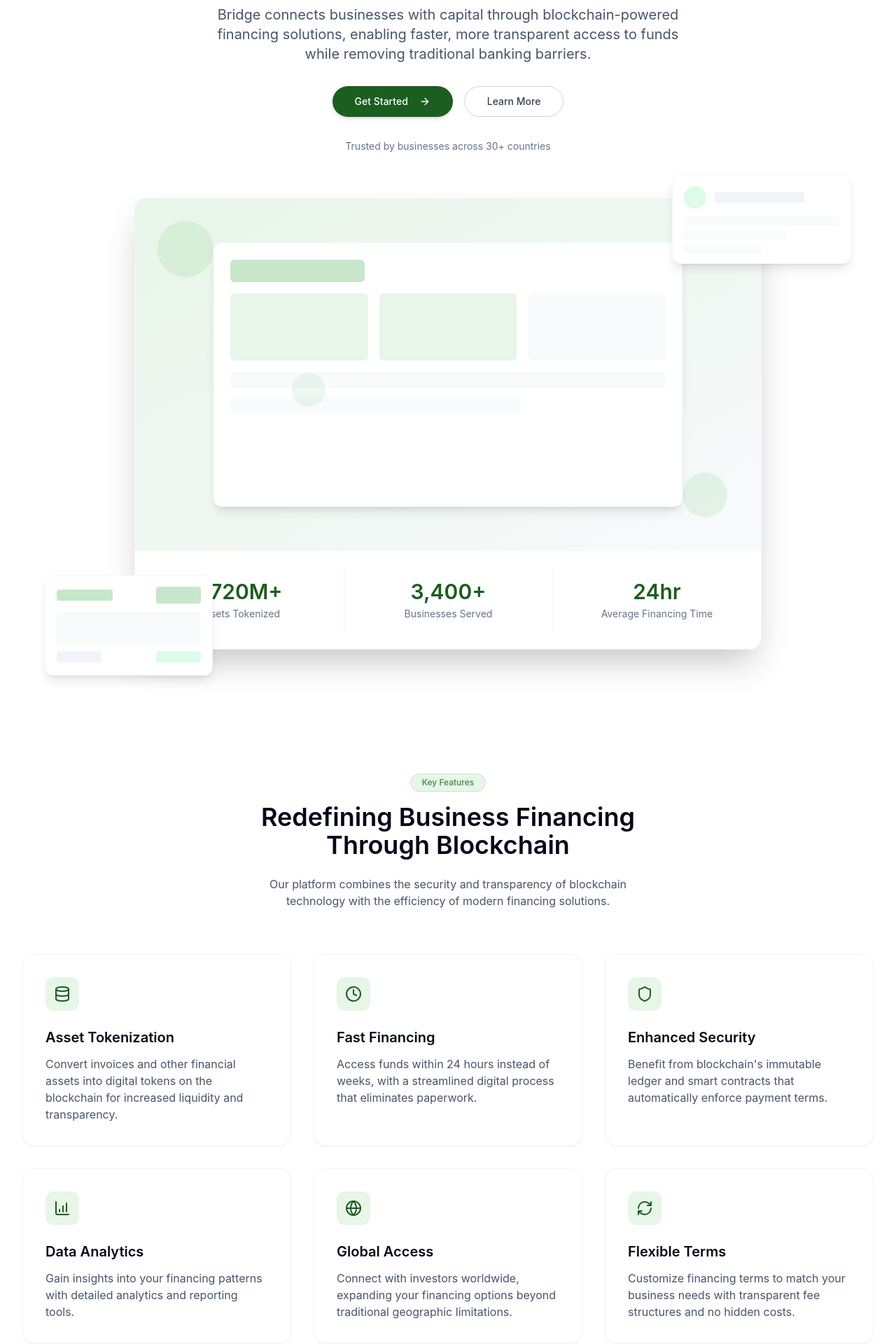
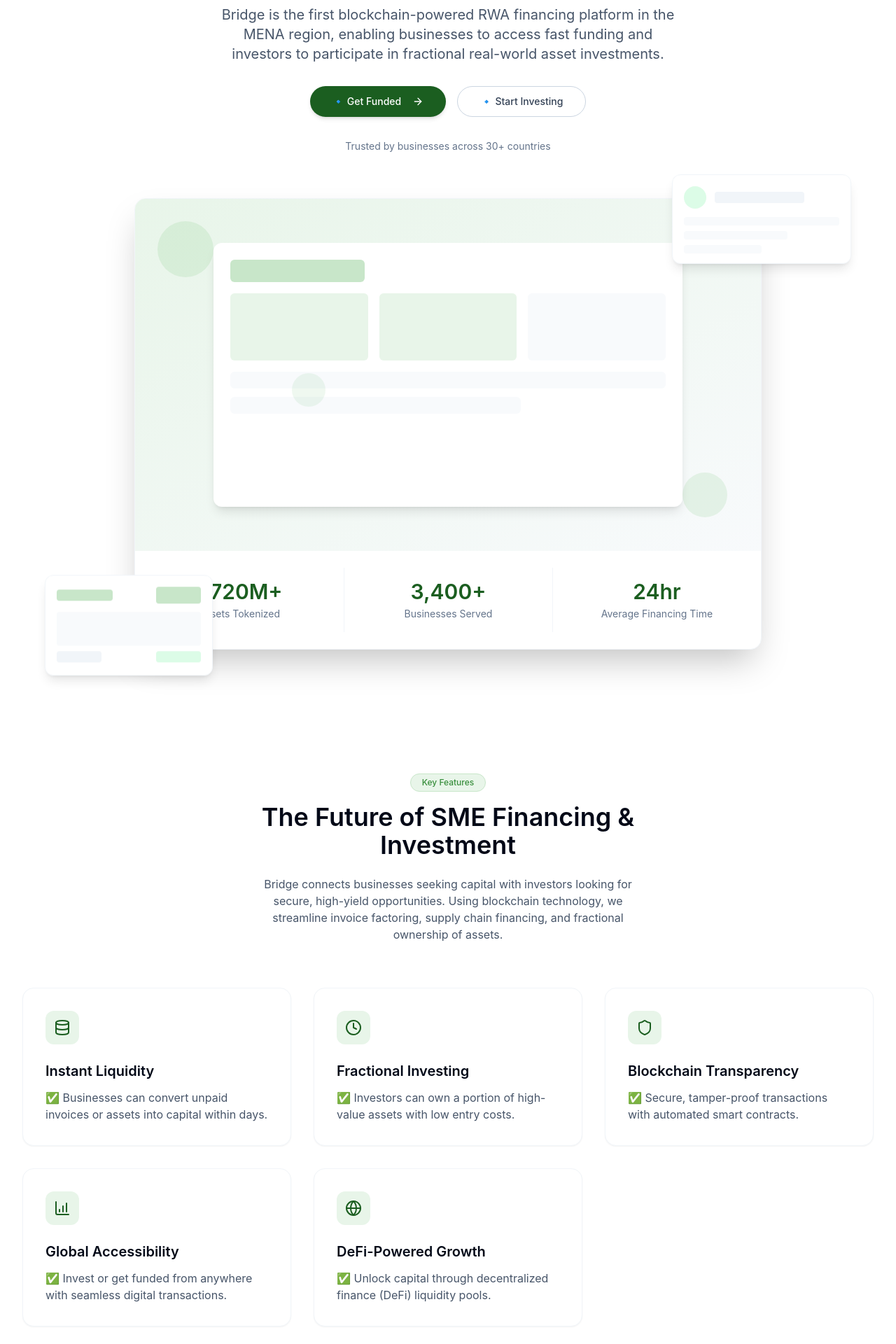
Before and after one commit to oarafa7/bridgefi-solution-hub, a React (Vite) app: page / in a window 1280 px wide. Shown: the part 340-2260 px from the top of the page at 70% size. Built offline with nearby package versions, Linux system fonts and the light colour scheme.

Commit message:
feat: Implement landing page content
Implement the content for the landing page, including the hero section, features, how it works, benefits, and call to action sections.

```diff
--- a/src/components/Benefits.tsx
+++ b/src/components/Benefits.tsx
@@ -3,23 +3,15 @@ import { ChevronRight, Building, User } from "lucide-react";
 import AnimatedElement from "./AnimatedElement";
 
 const businessBenefits = [
-  "Access financing in as little as 24 hours",
-  "No need for traditional credit checks",
-  "Tokenize multiple asset types (invoices, purchase orders, etc.)",
-  "Reduce dependency on traditional banking relationships",
-  "Transparent fee structure with no hidden costs",
-  "Improve cash flow predictability",
-  "Access a global network of investors"
+  "Fast Funding: No more waiting for bank approvals—access liquidity in days.",
+  "Flexible Terms: Sell invoices or tokenize assets without restrictive loans.",
+  "Growth-Driven: Secure working capital and reinvest in your business."
 ];
 
 const investorBenefits = [
-  "Invest in asset-backed tokens with clear risk profiles",
-  "Diversify your portfolio with short-term, secured investments",
-  "Access previously unavailable SME funding opportunities",
-  "Select investments based on industry, geography, or risk tolerance",
-  "Automated settlements through smart contracts",
-  "Full transparency on all investments",
-  "Higher yields compared to traditional fixed-income assets"
+  "High-Yield Returns: Earn stable returns from real-world assets.",
+  "Diversified Portfolio: Invest in multiple asset classes with fractional ownership.",
+  "Blockchain Security: Enjoy transparent, tamper-proof transactions."
 ];
 
 const Benefits = () => {
@@ -31,7 +23,7 @@ const Benefits = () => {
             Benefits
           </span>
           <h2 className="text-3xl md:text-4xl font-semibold mb-6">
-            Advantages for All Participants
+            Why Choose Bridge?
           </h2>
           <p className="text-slate-600">
             Bridge creates value for both businesses seeking financing and investors
@@ -54,7 +46,7 @@ const Benefits = () => {
                 {businessBenefits.map((benefit, index) => (
                   <li key={index} className="flex items-start">
                     <ChevronRight className="h-5 w-5 text-bridge-green-500 mr-2 flex-shrink-0 mt-0.5" />
-                    <span className="text-slate-700">{benefit}</span>
+                    <span className="text-slate-700">✔ {benefit}</span>
                   </li>
                 ))}
               </ul>
@@ -89,7 +81,7 @@ const Benefits = () => {
                 {investorBenefits.map((benefit, index) => (
                   <li key={index} className="flex items-start">
                     <ChevronRight className="h-5 w-5 text-bridge-green-500 mr-2 flex-shrink-0 mt-0.5" />
-                    <span className="text-slate-700">{benefit}</span>
+                    <span className="text-slate-700">✔ {benefit}</span>
                   </li>
                 ))}
               </ul>
--- a/src/components/CTASection.tsx
+++ b/src/components/CTASection.tsx
@@ -22,24 +22,21 @@ const CTASection = () => {
 
           <AnimatedElement animation="fade-in" delay={200}>
             <h2 className="text-3xl md:text-4xl lg:text-5xl font-semibold mb-6">
-              Ready to Transform Your Business Financing?
+              Start Funding. Start Investing.
             </h2>
           </AnimatedElement>
 
           <AnimatedElement animation="fade-in" delay={400}>
             <p className="text-lg text-slate-600 mb-8">
-              Join thousands of businesses that have already discovered the power of blockchain-enabled
-              financing. Create your account in minutes and get access to capital when you need it.
+              Join Bridge today and experience the future of real-world asset financing. Whether you're a business
+              in need of liquidity or an investor looking for secure opportunities, we make it simple, fast, and transparent.
             </p>
           </AnimatedElement>
 
           <AnimatedElement animation="fade-in" delay={600} className="flex flex-col sm:flex-row gap-4 justify-center">
             <Button size="lg" className="rounded-full px-8 bg-bridge-green text-white hover:bg-bridge-green-700">
-              Create Free Account
+              🔹 Sign Up Now
               <ArrowRight size={16} className="ml-2" />
-            </Button>
-            <Button variant="outline" size="lg" className="rounded-full px-8 border-slate-300 hover:border-bridge-green-300 hover:bg-white">
-              Schedule a Demo
             </Button>
           </AnimatedElement>
 
--- a/src/components/Features.tsx
+++ b/src/components/Features.tsx
@@ -6,33 +6,28 @@ import { Button } from "@/components/ui/button";
 const features = [
   {
     icon: <Database className="h-6 w-6 text-bridge-green" />,
-    title: "Asset Tokenization",
-    description: "Convert invoices and other financial assets into digital tokens on the blockchain for increased liquidity and transparency."
+    title: "Instant Liquidity",
+    description: "Businesses can convert unpaid invoices or assets into capital within days."
   },
   {
     icon: <Clock className="h-6 w-6 text-bridge-green" />,
-    title: "Fast Financing",
-    description: "Access funds within 24 hours instead of weeks, with a streamlined digital process that eliminates paperwork."
+    title: "Fractional Investing",
+    description: "Investors can own a portion of high-value assets with low entry costs."
   },
   {
     icon: <Shield className="h-6 w-6 text-bridge-green" />,
-    title: "Enhanced Security",
-    description: "Benefit from blockchain's immutable ledger and smart contracts that automatically enforce payment terms."
+    title: "Blockchain Transparency",
+    description: "Secure, tamper-proof transactions with automated smart contracts."
   },
   {
     icon: <BarChart4 className="h-6 w-6 text-bridge-green" />,
-    title: "Data Analytics",
-    description: "Gain insights into your financing patterns with detailed analytics and reporting tools."
+    title: "Global Accessibility",
+    description: "Invest or get funded from anywhere with seamless digital transactions."
   },
   {
     icon: <Globe className="h-6 w-6 text-bridge-green" />,
-    title: "Global Access",
-    description: "Connect with investors worldwide, expanding your financing options beyond traditional geographic limitations."
-  },
-  {
-    icon: <RefreshCw className="h-6 w-6 text-bridge-green" />,
-    title: "Flexible Terms",
-    description: "Customize financing terms to match your business needs with transparent fee structures and no hidden costs."
+    title: "DeFi-Powered Growth",
+    description: "Unlock capital through decentralized finance (DeFi) liquidity pools."
   }
 ];
 
@@ -45,11 +40,11 @@ const Features = () => {
             Key Features
           </span>
           <h2 className="text-3xl md:text-4xl font-semibold mb-6">
-            Redefining Business Financing Through Blockchain
+            The Future of SME Financing & Investment
           </h2>
           <p className="text-slate-600">
-            Our platform combines the security and transparency of blockchain technology
-            with the efficiency of modern financing solutions.
+            Bridge connects businesses seeking capital with investors looking for secure, high-yield opportunities.
+            Using blockchain technology, we streamline invoice factoring, supply chain financing, and fractional ownership of assets.
           </p>
         </AnimatedElement>
 
@@ -66,7 +61,7 @@ const Features = () => {
                   {feature.icon}
                 </div>
                 <h3 className="text-xl font-semibold mb-3">{feature.title}</h3>
-                <p className="text-slate-600">{feature.description}</p>
+                <p className="text-slate-600">✅ {feature.description}</p>
               </div>
             </AnimatedElement>
           ))}
--- a/src/components/Hero.tsx
+++ b/src/components/Hero.tsx
@@ -22,24 +22,24 @@ const Hero = () => {
 
           <AnimatedElement animation="fade-in" delay={200} className="max-w-4xl mx-auto">
             <h1 className="text-4xl md:text-5xl lg:text-6xl font-semibold tracking-tight mb-6 bg-gradient-to-r from-gray-900 via-bridge-900 to-gray-900 bg-clip-text text-transparent">
-              Unlock Liquidity Through Asset Tokenization
+              Unlock Capital. Invest in the Future.
             </h1>
           </AnimatedElement>
 
           <AnimatedElement animation="fade-in" delay={400} className="max-w-2xl mx-auto">
             <p className="text-lg md:text-xl text-slate-600 mb-8">
-              Bridge connects businesses with capital through blockchain-powered financing solutions,
-              enabling faster, more transparent access to funds while removing traditional banking barriers.
+              Bridge is the first blockchain-powered RWA financing platform in the MENA region, enabling
+              businesses to access fast funding and investors to participate in fractional real-world asset investments.
             </p>
           </AnimatedElement>
 
           <AnimatedElement animation="fade-in" delay={600} className="flex flex-col sm:flex-row gap-4 w-full justify-center mb-8">
             <Button size="lg" className="rounded-full px-8 bg-bridge-green text-white hover:bg-bridge-green-700 shadow-md hover:shadow-lg transition-all">
-              Get Started
+              🔹 Get Funded
               <ArrowRight size={16} className="ml-2" />
             </Button>
             <Button variant="outline" size="lg" className="rounded-full px-8 border-slate-300 text-slate-700 hover:bg-slate-50 hover:text-bridge-green transition-all">
-              Learn More
+              🔹 Start Investing
             </Button>
           </AnimatedElement>
 
--- a/src/components/HowItWorks.tsx
+++ b/src/components/HowItWorks.tsx
@@ -5,18 +5,18 @@ import AnimatedElement from "./AnimatedElement";
 const steps = [
   {
     number: "01",
-    title: "Upload Your Assets",
-    description: "Securely upload your invoices or other financial assets to the Bridge platform.",
+    title: "Apply",
+    description: "Businesses submit invoices, real estate, or other assets to tokenize and raise funds.",
     details: [
-      "Supports multiple document formats",
-      "Automated data extraction",
-      "Secure, encrypted storage"
+      "Multiple asset types supported",
+      "Simple digital application process",
+      "Secure document upload"
     ]
   },
   {
     number: "02",
-    title: "Asset Verification",
-    description: "Our platform verifies the validity of your assets through automated and manual checks.",
+    title: "Get Verified",
+    description: "Bridge evaluates assets and onboards investors to participate in financing.",
     details: [
       "Blockchain-based verification process",
       "Anti-fraud protection measures",
@@ -25,22 +25,22 @@ const steps = [
   },
   {
     number: "03",
-    title: "Tokenization Process",
-    description: "Your verified assets are converted into digital tokens on our secure blockchain network.",
+    title: "Investment & Funding",
+    description: "Investors fund a portion or full value of the asset, unlocking liquidity for businesses.",
     details: [
-      "Smart contract creation",
-      "Transparent token valuation",
-      "Immutable blockchain record"
+      "Fractional investment options",
+      "Transparent funding process",
+      "Blockchain-secured transactions"
     ]
   },
   {
     number: "04",
-    title: "Financing & Settlement",
-    description: "Receive funds as investors purchase your asset-backed tokens through our marketplace.",
+    title: "Earn & Repay",
+    description: "Businesses repay based on agreed terms, and investors earn fixed returns.",
     details: [
-      "Fast fund disbursement",
-      "Multiple currency options",
-      "Automated repayment scheduling"
+      "Automated repayment scheduling",
+      "Fixed return rates for investors",
+      "Full transaction transparency"
     ]
   }
 ];
@@ -54,7 +54,7 @@ const HowItWorks = () => {
             The Process
           </span>
           <h2 className="text-3xl md:text-4xl font-semibold mb-6">
-            How Bridge Works
+            Fast, Simple, Secure
           </h2>
           <p className="text-slate-600">
             Our streamlined process takes you from asset submission to funding in four simple steps,
```
Also changed, not shown: src/components/Footer.tsx (+20 -18 lines).
